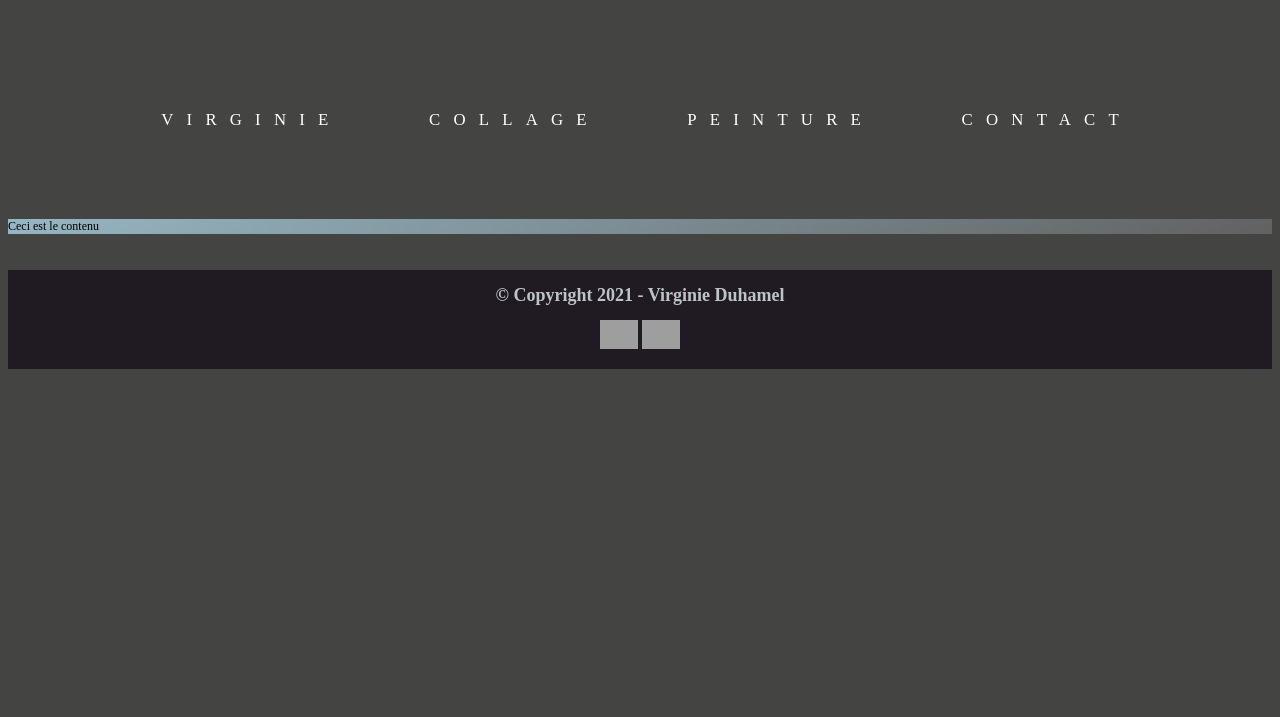
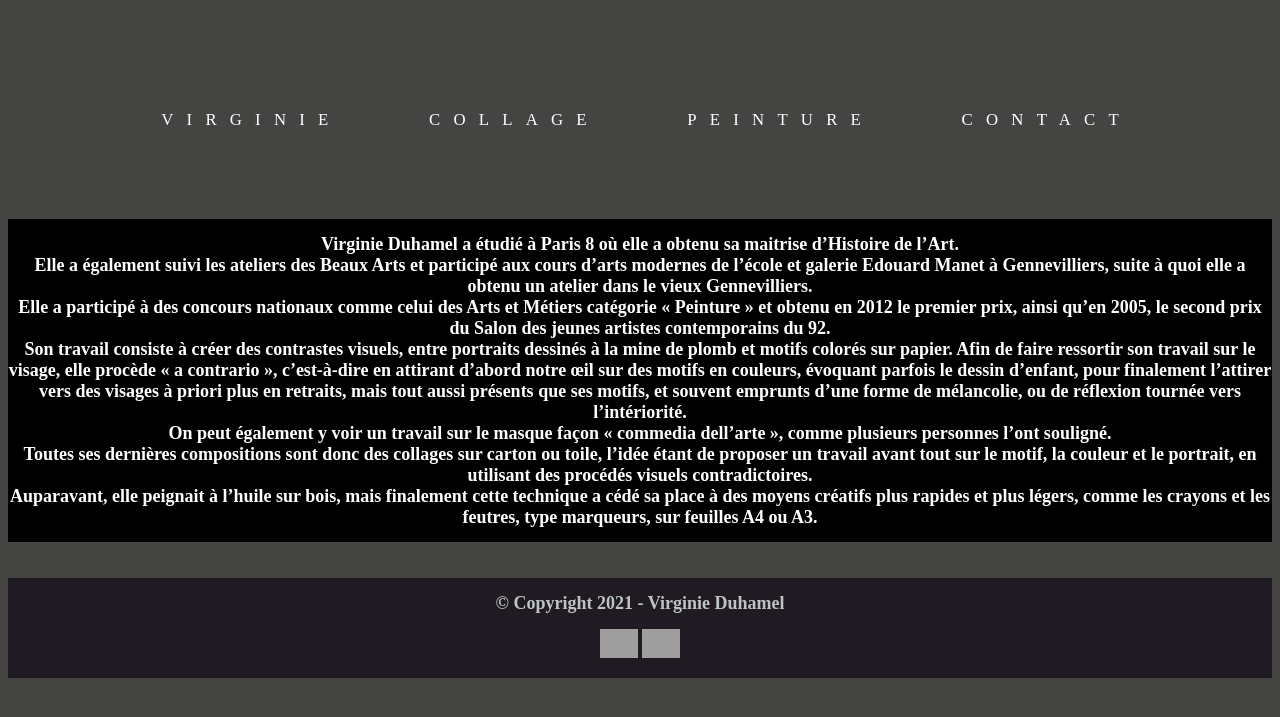
Before and after one commit to victordalet/sitewebvirginie, a PHP site: the page made by index.php in a window 1280 px wide. Shown: the top 717 px of the page. Run offline with PHP 8.4, Linux system fonts and the light colour scheme; some libraries are stand-ins or nearby versions; some web fonts are replaced; grey boxes are pictures that could not be loaded.

Commit message:
ajout logo + text de présentation

```diff
--- a/css/style_div.css
+++ b/css/style_div.css
@@ -27,7 +27,7 @@ div#galerie_decore
 div#contenu_pres
 {
 	float: left;
-	background-image: linear-gradient(-25deg, #616161 0%, #96B7C4 100%);
+	background-color: black;
 }
 
 div.center
--- a/css/style_police.css
+++ b/css/style_police.css
@@ -16,6 +16,13 @@ h1
 	color : red;
 	text-align: center;
 	font-size: 200%;
+}
+h2
+{
+	color:  white;
+	text-align: center;
+	font-variant: 100%;
+	font-family: normal_font;
 }
 
 h1#logo
--- a/index.php
+++ b/index.php
@@ -9,7 +9,7 @@
 		<link rel="stylesheet" type="text/css" href="css/style_footer.css"> <!-- on imparte le css -->
 		<link rel="stylesheet" type="text/css" href="css/style_bg.css"> <!-- on imparte le css -->
 		<script src="js/redirection.js"></script> <!-- on import le js -->
-	      <link rel="icon" type="image/png" href="images/logo.png" /> <!-- logo à coté du titre-->
+	      <link rel="icon" type="image/png" href="images/collage/image1.jpg" /> <!-- logo à coté du titre-->
 	</head>
 
 	<body>
@@ -20,7 +20,15 @@
 			<div onclick="redirect(3,1);" class="btn from-left">Contact</div>
 		</div>
 		<div id="contenu_pres">
-			Ceci est le contenu
+			<h2>
+			Virginie Duhamel a étudié à Paris 8 où elle a obtenu sa maitrise d’Histoire de l’Art.<br>
+			Elle a également suivi les ateliers des Beaux Arts et participé aux cours d’arts modernes de l’école et galerie Edouard Manet à Gennevilliers, suite à quoi elle a obtenu un atelier dans le vieux Gennevilliers.<br>
+			Elle a participé à des concours nationaux comme celui des Arts et Métiers catégorie « Peinture » et obtenu en 2012 le premier prix, ainsi qu’en 2005, le second prix du Salon des jeunes artistes contemporains du 92.<br>
+			Son travail consiste à créer des contrastes visuels, entre portraits dessinés à la mine de plomb et motifs colorés sur papier. Afin de faire ressortir son travail sur le visage, elle procède « a contrario », c’est-à-dire en attirant d’abord notre œil sur des motifs en couleurs, évoquant parfois le dessin d’enfant, pour finalement l’attirer vers des visages à priori plus en retraits, mais tout aussi présents que ses motifs, et souvent emprunts d’une forme de mélancolie, ou de réflexion tournée vers l’intériorité.<br>
+			On peut également y voir un travail sur le masque façon « commedia dell’arte », comme plusieurs personnes l’ont souligné.<br>
+			Toutes ses dernières compositions sont donc des collages sur carton ou toile, l’idée étant de proposer un travail avant tout sur le motif, la couleur et le portrait, en utilisant des procédés visuels contradictoires.<br>
+			Auparavant, elle peignait à l’huile sur bois, mais finalement cette technique a cédé sa place à des moyens créatifs plus rapides et plus légers, comme les crayons et les feutres, type marqueurs, sur feuilles A4 ou A3.<br>
+			</h2>
 		</div>
       </body>
       <footer>
--- a/liens/contact.php
+++ b/liens/contact.php
@@ -7,7 +7,7 @@
 		<link rel="stylesheet" type="text/css" href="../css/style_footer.css"> <!-- on imparte le css -->
 		<script src="../js/galerie.js"></script> <!-- on import le js -->
 		<script src="../js/redirection.js"></script> <!-- on import le js -->
-	      <link rel="icon" type="image/png" href="../images/logo.png" /> <!-- logo à coté du titre-->
+	      <link rel="icon" type="image/png" href="../images/collage/image1.jpg" /> <!-- logo à coté du titre-->
 	</head>
 
 	<body>
--- a/liens/galerie.php
+++ b/liens/galerie.php
@@ -13,7 +13,7 @@
 		<script src="../js/redirection.js"></script> <!-- on import le js -->
 		<script type="text/javascript" src="../js/jquery.js"></script> <!-- on import le js -->
 		<script type="text/javascript" src="../js/returnOnTop.js"></script> <!-- on import le js -->
-	      <link rel="icon" type="image/png" href="../images/logo.png" /> <!-- logo à coté du titre-->
+	      <link rel="icon" type="image/png" href="../images/collage/image1.jpg" /> <!-- logo à coté du titre-->
 	</head>
 
 	<body>
--- a/liens/galerie2.php
+++ b/liens/galerie2.php
@@ -13,7 +13,7 @@
 		<script src="../js/redirection.js"></script> <!-- on import le js -->
 		<script type="text/javascript" src="../js/jquery.js"></script> <!-- on import le js -->
 		<script type="text/javascript" src="../js/returnOnTop.js"></script> <!-- on import le js -->
-	      <link rel="icon" type="image/png" href="../images/logo.png" /> <!-- logo à coté du titre-->
+	      <link rel="icon" type="image/png" href="../images/collage/image1.jpg" /> <!-- logo à coté du titre-->
 	</head>
 	<body>
 		<div class="align">
```
